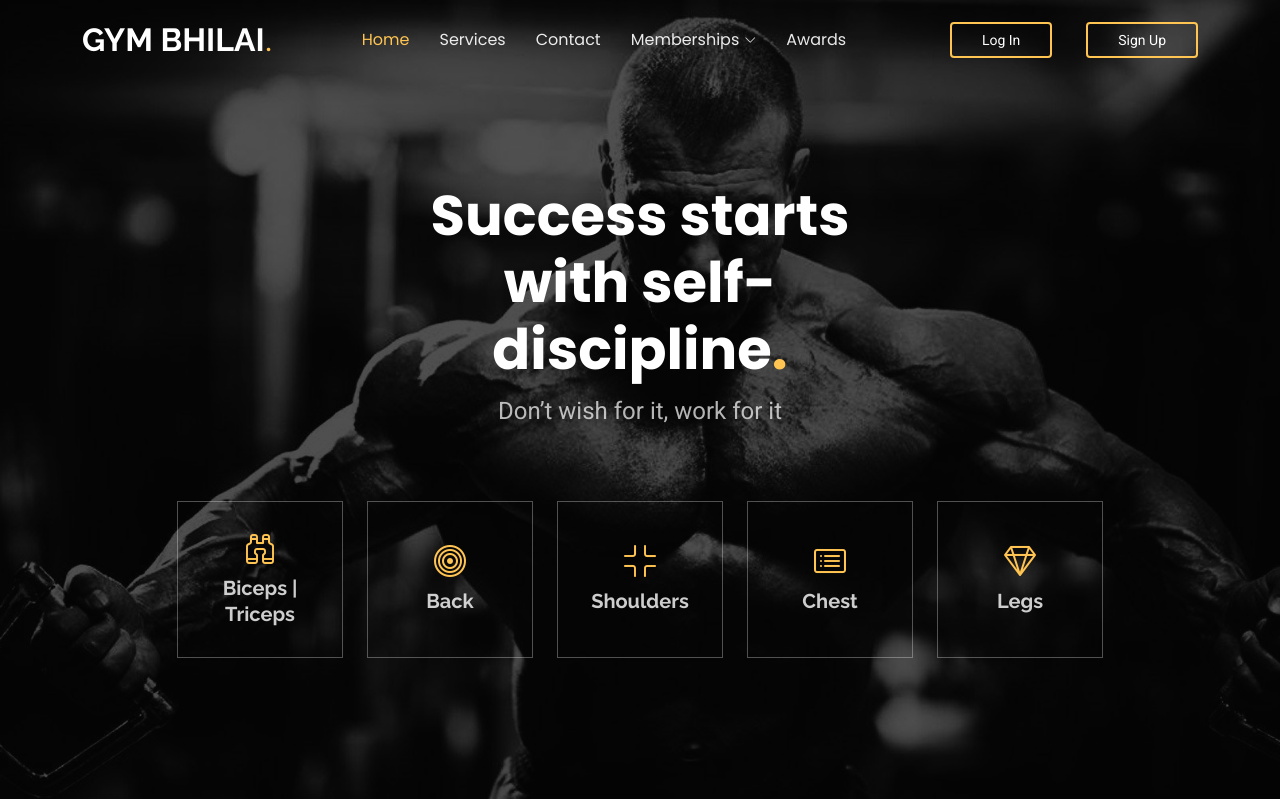
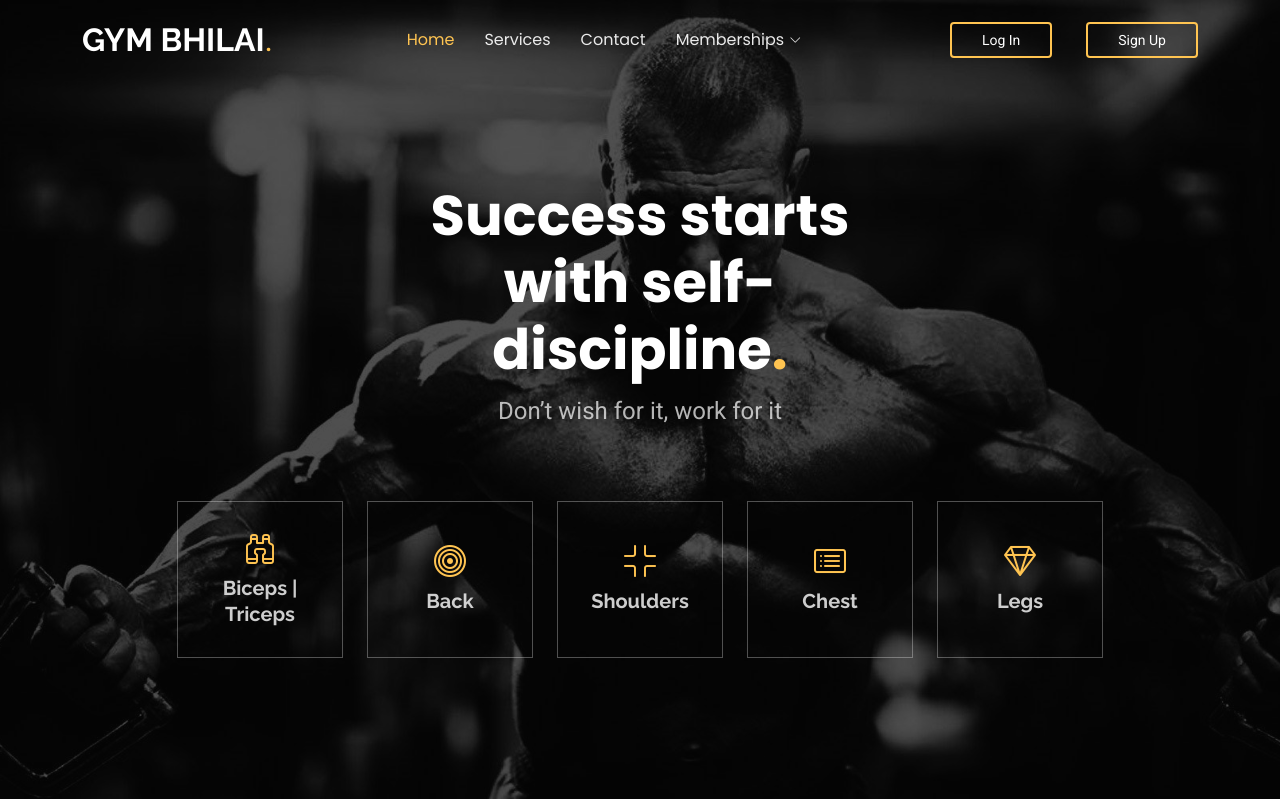
Before and after one commit to Blackbeardpir8/gym-, a Django app: page / in a window 1280 px wide. Shown: the top 799 px of the page. Run offline with Django 5.2, Linux system fonts and the light colour scheme; some libraries are stand-ins or nearby versions.

Commit message:
frontend and ui improve kr rha hu

```diff
--- a/templates/base.html
+++ b/templates/base.html
@@ -56,7 +56,6 @@
               <li><a href="/profile">View Profile</a></li>
             </ul>
           </li>
-          <li><a href="/awards">Awards</a></li>
         </ul>
         <i class="mobile-nav-toggle d-xl-none bi bi-list"></i>
       </nav>
--- a/templates/index.html
+++ b/templates/index.html
@@ -56,7 +56,6 @@
               <li><a href="/profile">View Profile</a></li>
             </ul>
           </li>
-          <li><a href="/awards">Awards</a></li>
         </ul>
         <i class="mobile-nav-toggle d-xl-none bi bi-list"></i>
       </nav>
```
